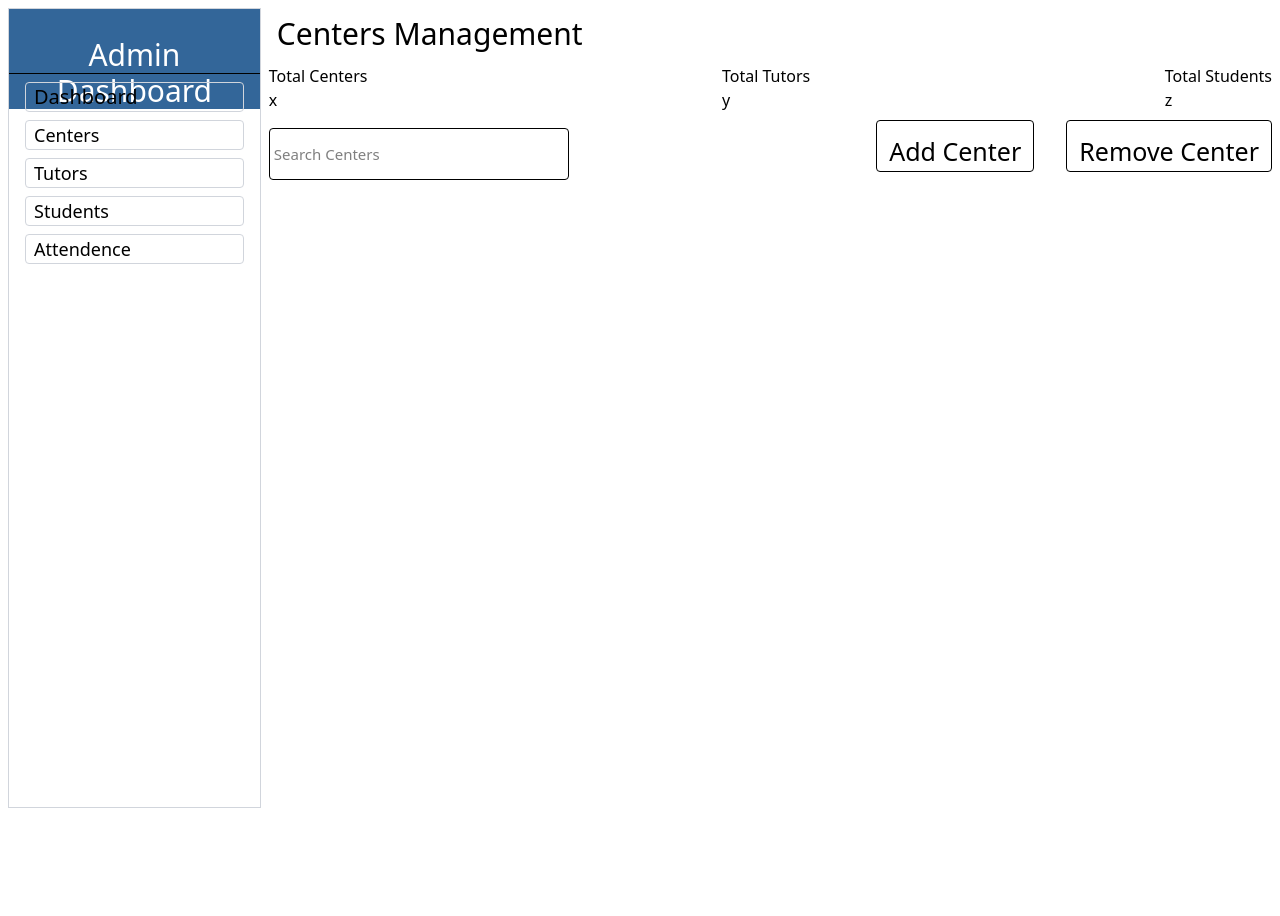
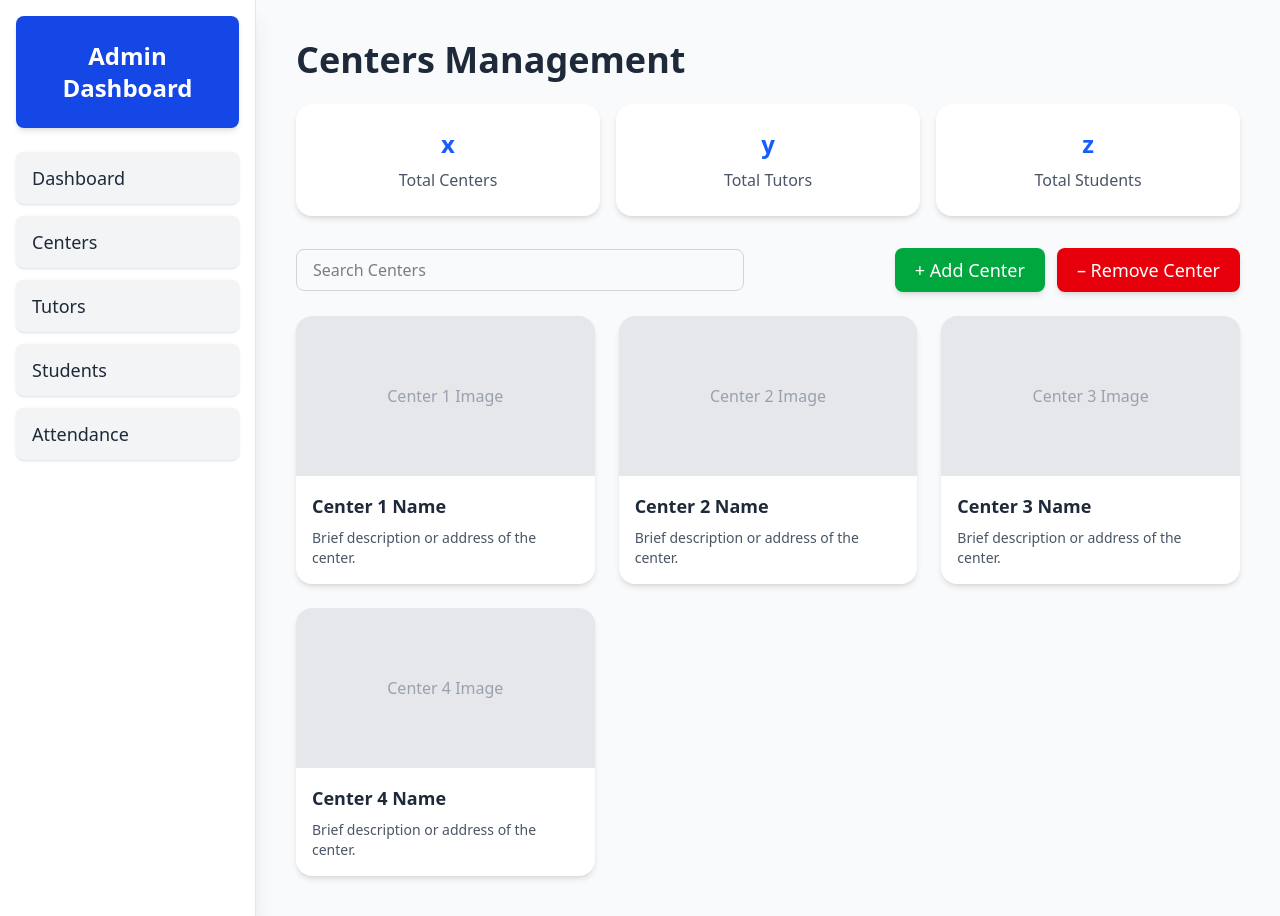
Before and after one commit to Raheem-Baig1210/Frontend_MTC, a React (Vite) app: page /centers in a window 1280 px wide. Before the commit the page ends 816 px from the top, so only its background shows below. Built offline with nearby package versions, Linux system fonts and the light colour scheme.

Commit message:
Admin Dashboard UI Fixes

```diff
--- a/src/LandingPages/Admin/AdminDashboard.jsx
+++ b/src/LandingPages/Admin/AdminDashboard.jsx
@@ -1,55 +1,70 @@
-// import React,{useState} from "react";
+import React from "react";
 import { useNavigate } from "react-router-dom";
 import Sidebar from "./Sidebar";
-// import axios from "axios";
-// import { useState } from "react";
 
-const Dashboard = () => {
+const AdminDashboard = () => {
+  const navigate = useNavigate();
+  const handleLogout = () => navigate('/');
 
+  return (
+    <div className="flex flex-col md:flex-row min-h-screen bg-gray-100">
+      <Sidebar />
+      <main className="flex-1 p-4 md:p-8 lg:p-12 overflow-auto">
+        <header className="flex justify-between items-center mb-8">
+          <h1 className="text-3xl md:text-4xl lg:text-5xl font-bold text-gray-800">
+            Dashboard
+          </h1>
+          <button
+            onClick={handleLogout}
+            className="bg-red-600 hover:bg-red-700 text-white font-semibold py-2 px-6 rounded-lg shadow-lg transform transition duration-300 hover:scale-105 focus:outline-none focus:ring-4 focus:ring-red-300"
+          >
+            Logout
+          </button>
+        </header>
 
-    const navigate = useNavigate()
-    const handleLogout = () => {
-        navigate('/');
-    };
-    return (
-        <>
-            <div className="flex">
-                <Sidebar />
-                <div className="w-4/5">
-                    <div className="flex justify-between">
-                        <h1 className="text-5xl mt-4 ml-4 mb-2 font-normal">Dashborad</h1>
-                        <div className="w-30 text-center" style={{ backgroundColor: "#336699" }}>
-                        <button className="mt-4 text-3xl text-white font-normal cursor-pointer" style={{ backgroundColor: "#336699" }} onClick={handleLogout}>Logout</button>
-                        </div>
-                    </div>
-                    <hr />
-                    <h3 className="text-2xl mt-4 ml-4 mb-2 font-normal">Centers</h3>
-                    <div className="flex gap-4">
-                        <div className="relative w-80 h-70 ">
-                            <img src="/media/cntr5.jpg"
-                                alt="Center Image"
-                                className="absolute inset-0 w-full h-full object-cover object-center" />
-                            <button className="mt-75 ml-25 hover:bg-gray-300 transition-all duration-250 ease-in-out cursor-pointer border rounded h-10 w-30">Center1</button>
-                        </div>
-                        <div className="relative w-80 h-70 "><img src="/media/cntr3.jpg"
-                                alt="Center Image"
-                                className="absolute inset-0 w-full h-full object-cover object-center" />
-                            <button className="mt-75 ml-25 hover:bg-gray-300 transition-all duration-250 ease-in-out cursor-pointer border rounded h-10 w-30">Center2</button></div>
-                        <div className="relative w-80 h-70 "><img src="/media/cntr2.jpg"
-                                alt="Center Image"
-                                className="absolute inset-0 w-full h-full object-cover object-center" />
-                            <button className="mt-75 ml-25 hover:bg-gray-300 transition-all duration-250 ease-in-out cursor-pointer border rounded h-10 w-30">center3</button></div>
-                    </div>
-                    <h3 className="text-2xl mt-20 ml-4 mb-2 font-normal">Tutors Attendence</h3>
-                    <div className="flex flex-col gap-4">
-                        <div className="w-100 h-30">Tutor1</div>
-                        <div className="w-100 h-30">Tutor2</div>
-                        <div className="w-100 h-30">Tutor3</div>
-                    </div>
+        <section className="mb-12">
+          <h2 className="text-2xl md:text-3xl font-semibold text-gray-700 mb-4">
+            Centers
+          </h2>
+          <div className="grid grid-cols-1 sm:grid-cols-2 lg:grid-cols-3 gap-6">
+            {['cntr5.jpg', 'cntr3.jpg', 'cntr2.jpg'].map((img, idx) => (
+              <div
+                key={idx}
+                className="relative bg-white rounded-2xl overflow-hidden shadow-md hover:shadow-2xl transition-shadow duration-300 transform hover:scale-105 cursor-pointer"
+              >
+                <img
+                  src={`/media/${img}`}
+                  alt={`Center ${idx + 1}`}
+                  className="w-full h-48 object-cover"
+                />
+                <div className="absolute bottom-4 left-1/2 transform -translate-x-1/2">
+                  <button className="bg-white bg-opacity-90 hover:bg-opacity-100 text-gray-800 font-medium py-2 px-4 rounded-full shadow transition duration-300">
+                    Center {idx + 1}
+                  </button>
                 </div>
-            </div>
-        </>
-    )
-}
+              </div>
+            ))}
+          </div>
+        </section>
 
-export default Dashboard
+        <section>
+          <h2 className="text-2xl md:text-3xl font-semibold text-gray-700 mb-4">
+            Tutors Attendance
+          </h2>
+          <div className="grid grid-cols-1 sm:grid-cols-2 md:grid-cols-3 gap-6">
+            {['Tutor1', 'Tutor2', 'Tutor3'].map((tutor, idx) => (
+              <div
+                key={idx}
+                className="p-6 bg-white rounded-xl shadow hover:shadow-lg transition-shadow duration-300 transform hover:-translate-y-1 cursor-pointer flex items-center justify-center text-lg font-medium text-gray-800"
+              >
+                {tutor}
+              </div>
+            ))}
+          </div>
+        </section>
+      </main>
+    </div>
+  );
+};
+
+export default AdminDashboard;
--- a/src/LandingPages/Admin/Center.jsx
+++ b/src/LandingPages/Admin/Center.jsx
@@ -1,46 +1,77 @@
 import Sidebar from "./Sidebar";
-// import { useNavigate } from "react-router-dom";
 
 const Centers = () => {
-    // const navigate = useNavigate()
-    // const handleLogout = () => {
-    //     navigate('/');
-    // };
   return (
-        <>
-            <div className="flex">
+    <div className="flex flex-col md:flex-row min-h-screen bg-gray-50">
       <Sidebar />
-                <div className="w-[80vw]">
-                    <h1 className="text-3xl font-normal mt-4 ml-2 mb-3">Centers Management</h1>
-                    <div className="flex justify-between">
-                    <div>
-                        Total Centers
-                        <br />
-                        x
+
+      <main className="flex-1 p-6 md:p-10">
+        <h1 className="text-3xl md:text-4xl font-semibold text-gray-800 mb-6">
+          Centers Management
+        </h1>
+
+        {/* Stats Cards */}
+        <div className="grid grid-cols-1 sm:grid-cols-3 gap-4 mb-8">
+          {[
+            { label: "Total Centers", value: "x" },
+            { label: "Total Tutors", value: "y" },
+            { label: "Total Students", value: "z" },
+          ].map((stat, idx) => (
+            <div
+              key={idx}
+              className="bg-white rounded-2xl shadow-md hover:shadow-lg transition-shadow duration-300 p-6 text-center cursor-pointer transform hover:-translate-y-1"
+            >
+              <div className="text-2xl font-bold text-blue-600 mb-2">
+                {stat.value}
               </div>
-                    <div>Total Tutors
-                        <br />
-                        y
+              <div className="text-gray-600">{stat.label}</div>
             </div>
-                    <div className="mr-2">Total Students
-                        <br />
-                        z
+          ))}
         </div>
-                    </div>
-                    <div className="flex justify-between">
-                        <input className="border rounded mt-4 p-1 text-[15px] w-[300px]"
-                         type="text" placeholder="Search Centers"/>
-                        <div className="flex gap-4">
-                        <button className="text-[25px] p-3 h-13 m-2 border rounded">Add Center</button>
-                        <button className="text-[25px] p-3 h-13 m-2 border rounded ">Remove Center</button>
+
+        {/* Toolbar */}
+        <div className="flex flex-col sm:flex-row sm:items-center justify-between gap-4 mb-6">
+          <input
+            type="text"
+            placeholder="Search Centers"
+            className="flex-1 max-w-md px-4 py-2 border border-gray-300 rounded-lg focus:outline-none focus:ring-2 focus:ring-blue-400 transition"
+          />
+
+          <div className="flex flex-wrap gap-3">
+            <button className="px-5 py-2 text-lg font-medium bg-green-600 text-white rounded-lg shadow-md hover:shadow-lg transform hover:scale-105 focus:outline-none focus:ring-2 focus:ring-green-400 transition">
+              + Add Center
+            </button>
+            <button className="px-5 py-2 text-lg font-medium bg-red-600 text-white rounded-lg shadow-md hover:shadow-lg transform hover:scale-105 focus:outline-none focus:ring-2 focus:ring-red-400 transition">
+              – Remove Center
+            </button>
           </div>
         </div>
 
+        {/* Centers List Placeholder */}
+        <div className="grid grid-cols-1 md:grid-cols-2 lg:grid-cols-3 gap-6">
+          {/* Replace this with your dynamic center cards */}
+          {[1, 2, 3, 4].map((i) => (
+            <div
+              key={i}
+              className="bg-white rounded-2xl shadow-md hover:shadow-lg transition-shadow duration-300 overflow-hidden cursor-pointer transform hover:-translate-y-1"
+            >
+              <div className="h-40 bg-gray-200 flex items-center justify-center text-gray-400">
+                Center {i} Image
               </div>
+              <div className="p-4">
+                <h4 className="font-semibold text-lg text-gray-800 mb-2">
+                  Center {i} Name
+                </h4>
+                <p className="text-gray-600 text-sm">
+                  Brief description or address of the center.
+                </p>
+              </div>
+            </div>
+          ))}
+        </div>
+      </main>
+    </div>
+  );
+};
 
-            </div>
-        </>
-    )
-}
-
-export default Centers
+export default Centers;
--- a/src/LandingPages/Admin/Sidebar.jsx
+++ b/src/LandingPages/Admin/Sidebar.jsx
@@ -1,40 +1,60 @@
-// import Centers from "./Centers"
 import { useNavigate } from "react-router-dom";
 
-const Sidebar=()=>{
-    const navigate = useNavigate()
-    const handlecenter = () => {
-        navigate('/centers');
-    };
-    const handleDashboard = () => {
-        navigate('/admin-dashboard');
-    };
-    const handleAttendace = () => {
-        navigate('/attendance')
-    }
+const Sidebar = () => {
+  const navigate = useNavigate();
 
-    const handleStudent = () => {
-        navigate('/students')
-    }
+  const navItems = [
+    { label: "Dashboard",   path: "/admin-dashboard" },
+    { label: "Centers",     path: "/centers" },
+    { label: "Tutors",      path: "/tutors" },
+    { label: "Students",    path: "/students" },
+    { label: "Attendance",  path: "/attendance" },
+  ];
 
-    const handleTutors = () => {
-        navigate('/tutors')
-    }
-    return (
-        <>
-        <div className="border border-gray-300 w-1/5 h-screen flex flex-col m-2 space-y-2">
-        <div className="text-center h-14"  style={{ backgroundColor: "#336699" }}>
-            <h1 className="mt-7 text-3xl text-white" style={{ backgroundColor: "#336699" }}>Admin Dashboard</h1>
-            </div>
-            <hr />
-            <button className="text-xl border border-gray-300 ml-4 mr-4 pl-2 rounded text-left cursor-pointer" onClick={handleDashboard}>Dashboard</button>
-            <button className="text-lg border border-gray-300 ml-4 mr-4 pl-2 rounded text-left cursor-pointer" onClick={handlecenter}>Centers</button>
-            <button className="text-lg border border-gray-300 ml-4 mr-4 pl-2 rounded text-left cursor-pointer"onClick={handleTutors}>Tutors</button>
-            <button className="text-lg border border-gray-300 ml-4 mr-4 pl-2 rounded text-left cursor-pointer" onClick={handleStudent}>Students</button>
-            <button className="text-lg border border-gray-300 ml-4 mr-4 pl-2 rounded text-left cursor-pointer" onClick={handleAttendace}>Attendence</button>
+  return (
+    <>
+      {/* Mobile Top Nav: two rows */}
+      <nav className="md:hidden bg-white border-b border-gray-200 px-4 py-3 shadow-sm">
+        {/* Row 1: Title */}
+        <div className="text-blue-700 font-bold text-lg mb-2">
+          Admin Dashboard
         </div>
-        </>
-    )
-}
 
-export default Sidebar
+        {/* Row 2: Nav Buttons */}
+        <div className="flex flex-wrap gap-2">
+          {navItems.map((item, idx) => (
+            <button
+              key={idx}
+              onClick={() => navigate(item.path)}
+              className="flex-1 min-w-[80px] text-center px-3 py-1 text-sm font-medium text-gray-700 bg-gray-100 rounded-lg hover:bg-blue-600 hover:text-white transition"
+            >
+              {item.label}
+            </button>
+          ))}
+        </div>
+      </nav>
+
+      {/* Desktop Sidebar: visible on md+ */}
+      <aside className="hidden md:flex md:flex-col md:w-1/5 min-h-screen bg-white border-r border-gray-200 shadow-xl py-4 px-2">
+        <div className="bg-blue-700 py-6 px-4 rounded-lg shadow-md mb-6 mx-2">
+          <h1 className="text-white text-2xl font-bold text-center">
+            Admin Dashboard
+          </h1>
+        </div>
+        <nav className="flex flex-col space-y-3 px-2">
+          {navItems.map((item, idx) => (
+            <button
+              key={idx}
+              onClick={() => navigate(item.path)}
+              className="text-lg text-gray-800 font-medium bg-gray-100 hover:bg-blue-600 hover:text-white py-3 px-4 rounded-lg shadow-sm transform transition duration-300 hover:scale-[1.02] text-left"
+            >
+              {item.label}
+            </button>
+          ))}
+        </nav>
+      </aside>
+    </>
+  );
+};
+
+export default Sidebar;
--- a/src/LandingPages/Admin/students.jsx
+++ b/src/LandingPages/Admin/students.jsx
@@ -2,48 +2,70 @@ import Sidebar from "./Sidebar";
 
 const Students = () => {
   return (
-        <>
-            <div className="flex">
+    <div className="flex flex-col md:flex-row min-h-screen bg-gray-50">
       <Sidebar />
-                <div className="w-4/5">
-                    <h1 className="text-3xl font-normal mt-4 ml-2 mb-4">Students Overview</h1>
-                    <hr />
-                    <div className="flex justify-between mt-2">
-                        <div>
-                            Total Students
-                            <br />
-                            x
+
+      <main className="flex-1 p-6 md:p-10">
+        {/* Page Title */}
+        <h1 className="text-3xl md:text-4xl font-semibold text-gray-800 mb-6">
+          Students Overview
+        </h1>
+        <hr className="border-gray-300 mb-6" />
+
+        {/* Stats Cards */}
+        <div className="grid grid-cols-1 sm:grid-cols-2 lg:grid-cols-4 gap-4 mb-8">
+          {[
+            { label: "Total Students", value: "x" },
+            { label: "Active Students", value: "y" },
+            { label: "Total Centers", value: "z" },
+            { label: "Total Tutors", value: "z1" },
+          ].map((stat, idx) => (
+            <div
+              key={idx}
+              className="bg-white rounded-2xl shadow-md hover:shadow-lg transition-shadow duration-300 p-6 text-center cursor-pointer transform hover:-translate-y-1"
+            >
+              <div className="text-2xl font-bold text-blue-600 mb-2">
+                {stat.value}
               </div>
-                        <div>Active Students
-                            <br />
-                            y
+              <div className="text-gray-600">{stat.label}</div>
             </div>
-                        <div className="mr-4">Total Centers
-                            <br />
-                            z
+          ))}
         </div>
-                        <div className="mr-4">Total Tutors
-                            <br />
-                            z1
-                        </div>
-                    </div>
-                    {/* Search bar */}
+
+        {/* Search Bar */}
+        <div className="flex flex-col sm:flex-row sm:items-center justify-between mb-8 gap-4">
           <input
-                            className="border rounded p-2 m-4 ml-0 text-[15px] w-[300px]"
             type="text"
             placeholder="Search Students"
+            className="flex-1 max-w-md px-4 py-2 border border-gray-300 rounded-lg focus:outline-none focus:ring-2 focus:ring-blue-400 transition"
           />
+        </div>
 
-                    <h1 className="text-3xl mt-4 ml-1 mb-2 font-normal">Students List</h1>
-                    <div className="flex flex-col gap-4">
-                        <div className="w-100 h-30">Student1</div>
-                        <div className="w-100 h-30">Student2</div>
-                        <div className="w-100 h-30">Student3</div>
+        {/* Students List */}
+        <h2 className="text-2xl font-semibold text-gray-700 mb-4">
+          Students List
+        </h2>
+        <div className="grid grid-cols-1 md:grid-cols-2 lg:grid-cols-3 gap-6">
+          {["Student 1", "Student 2", "Student 3", "Student 4"].map(
+            (name, idx) => (
+              <div
+                key={idx}
+                className="bg-white rounded-2xl shadow-md hover:shadow-lg transition-shadow duration-300 p-6 cursor-pointer transform hover:-translate-y-1"
+              >
+                <h3 className="text-xl font-medium text-gray-800 mb-2">
+                  {name}
+                </h3>
+                <p className="text-gray-600 text-sm">
+                  {/* Replace with real details */}
+                  Grade: A | Center: Example Center
+                </p>
               </div>
+            )
+          )}
         </div>
+      </main>
     </div>
-        </>
-    )
-}
+  );
+};
 
-export default Students
+export default Students;
```
Also changed, not shown: src/LandingPages/Admin/Attendace.jsx (+36 -18 lines), src/LandingPages/Admin/tutors.jsx (+39 -28 lines). Lines whose indentation alone changed are shown as unchanged.
